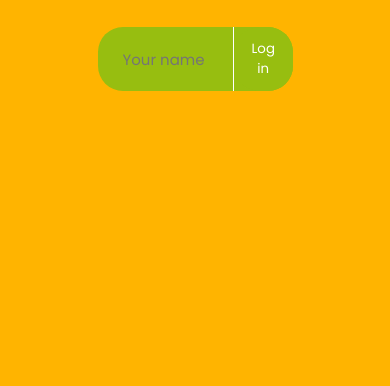
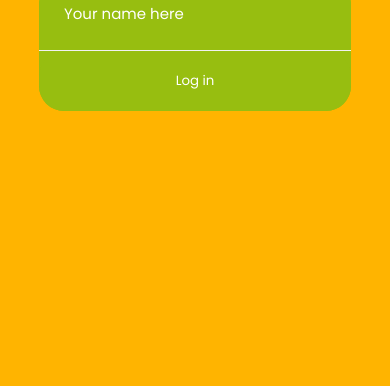
Before and after one commit to bren2102/MovieDate, a React app: page / in a window 390 px wide. Shown: the part 458-844 px from the top of the page. Built offline with nearby package versions, Linux system fonts and the light colour scheme.

Commit message:
Update scss

```diff
--- a/src/index.scss
+++ b/src/index.scss
@@ -506,6 +506,38 @@ nav {
 }
 
 @media only screen and (max-width: 768px) {
+  #login {
+    text-align: center;
+
+    h1 {
+      font-size: 40px;
+    }
+
+    div {
+      flex-direction: column;
+      width: 80%;
+
+      input {
+        padding: 25px;
+        width: 100%;
+        border-right: none;
+        border-bottom: 1px solid $bgColor;
+        color: white;
+      }
+
+      ::placeholder {
+        color: white;
+      }
+
+      a {
+        width: 100%;
+      }
+
+      button {
+        padding: 20px;
+      }
+    }
+  }
   #app {
     flex-direction: column;
     width: 100%;
@@ -522,7 +554,7 @@ nav {
   }
 
   .movieMenu {
-    padding: 20px 0;
+    padding: 80px 0;
   }
 
   #movieSet {
@@ -541,7 +573,7 @@ nav {
 
   #details {
     flex-direction: column;
-    padding: 20px 0;
+    padding: 80px 0 20px;
 
     #payingDetail {
       width: 100%;
@@ -555,7 +587,11 @@ nav {
   }
 
   #tickets {
-    padding: 20px 0;
+    padding: 80px 0;
+
+    .ticket {
+      width: 100%;
+    }
   }
 
   #collapse,
```
